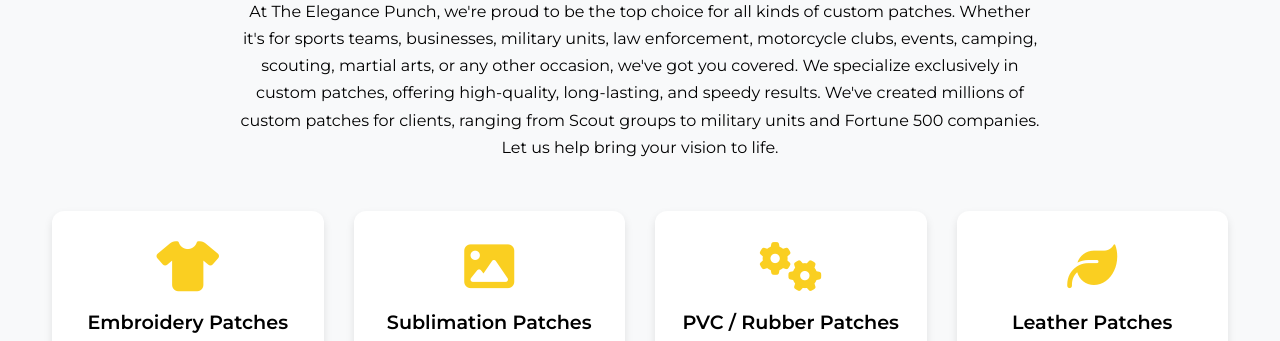
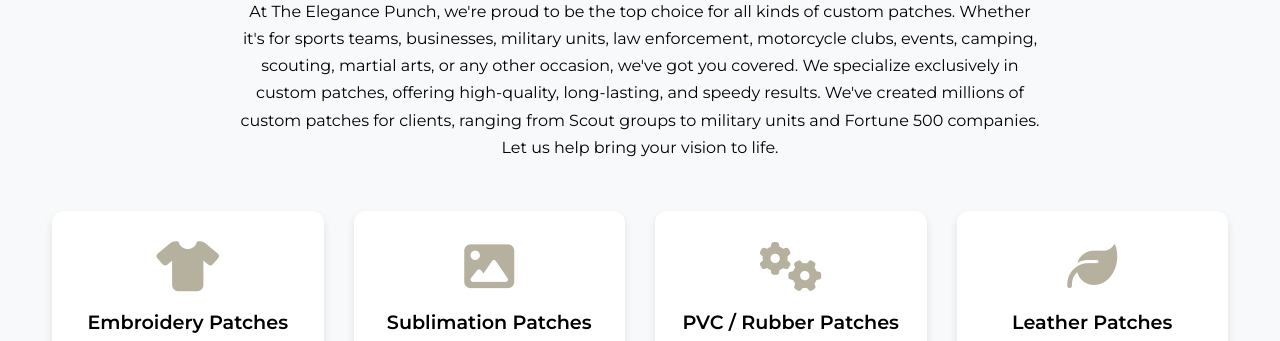
Before and after one commit to umarsiddiqui-dev/tHEeLEGENCEpUNCH, a plain HTML site: page custom.html in a window 1280 px wide. Shown: the part 603-944 px from the top of the page. Drawn offline with nearby package versions, Linux system fonts and the light colour scheme.

Commit message:
colour correction

```diff
--- a/custom.html
+++ b/custom.html
@@ -169,7 +169,7 @@
 
                 .service-card i {
                     font-size: 50px;
-                    color: #facf21;
+                    color: #B6B09F;
                     margin-bottom: 20px;
                 }
 
```
Also changed, not shown: embr.html (+1 -1 lines), verctor.html (+1 -1 lines).
